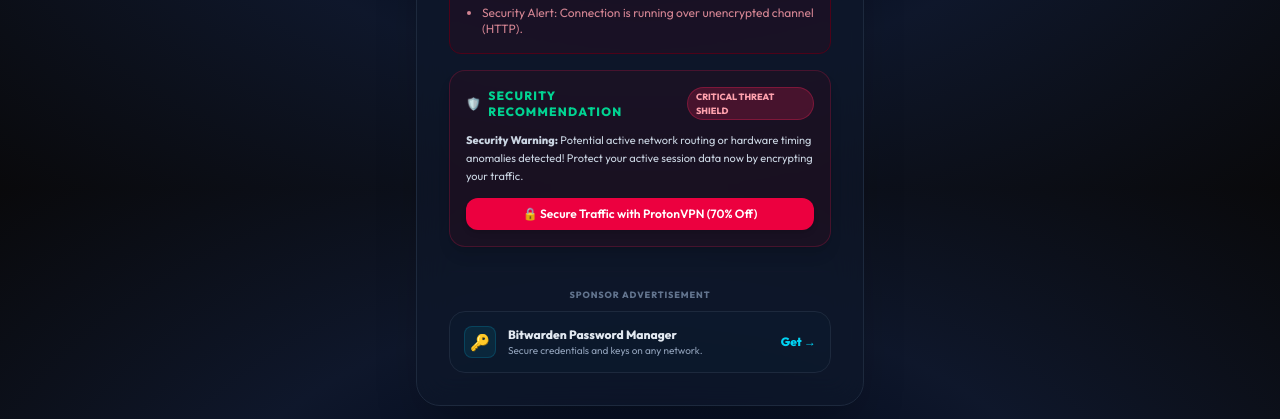
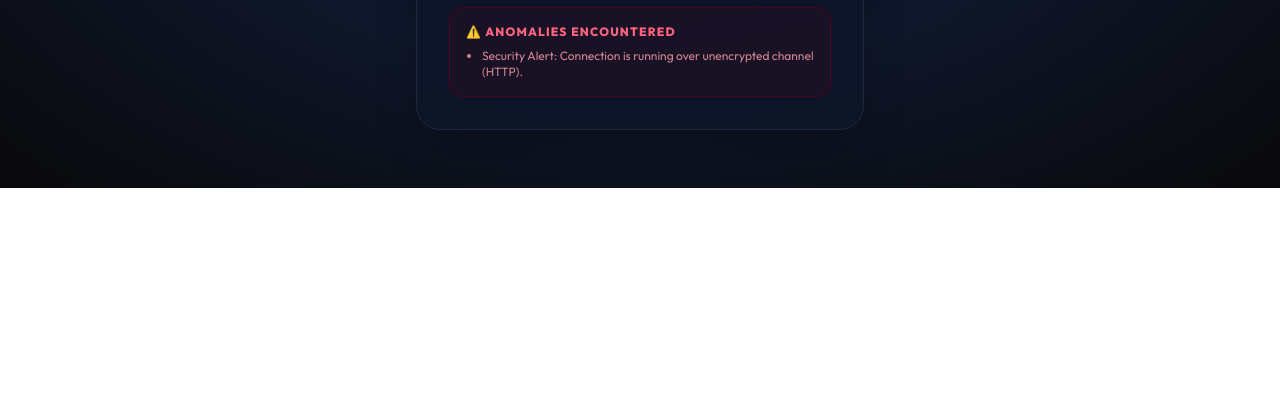
Before and after one commit to okothb/preflight-wifi-checker, a browser extension: page public/index.html in a window 1280 px wide. Shown: the part 612-1031 px from the top of the page. After the commit the page ends 800 px from the top, so only its background shows below. Drawn offline with nearby package versions, Linux system fonts and the light colour scheme; no server answers.

Commit message:
feat: Hide monetization recommendation card and sponsor banner

```diff
--- a/public/index.html
+++ b/public/index.html
@@ -235,8 +235,8 @@
             </a>
         </div>
 
-        <!-- Direct-Sold Sponsor Banner Slot (Groundwork) -->
-        <div id="sponsor-banner" class="mt-6 pt-4 border-t border-slate-900/60 flex flex-col items-center text-center">
+        <!-- Direct-Sold Sponsor Banner Slot (Groundwork - Hidden for future activation) -->
+        <div id="sponsor-banner" class="hidden mt-6 pt-4 border-t border-slate-900/60 flex flex-col items-center text-center">
             <span class="text-[9px] uppercase tracking-widest text-slate-500 font-bold mb-2.5">SPONSOR ADVERTISEMENT</span>
             <a href="https://your-sponsor-link-placeholder.com" target="_blank" rel="noopener noreferrer" class="group flex items-center justify-between w-full p-3.5 rounded-2xl bg-cyan-950/10 hover:bg-cyan-950/20 border border-slate-800 hover:border-cyan-500/20 transition-all duration-300">
                 <div class="flex items-center gap-3">
@@ -540,7 +540,8 @@
                 title.className = "text-2xl font-black tracking-tight text-emerald-400 mb-1";
                 desc.textContent = "No routing anomalies, TLS modifications, or diagnostic warnings found.";
 
-                // Show Freemium Companion Shield Upgrade Offer
+                // Show Freemium Companion Shield Upgrade Offer (Disabled for now - keeping code for future integration)
+                /*
                 const isExtensionLinked = document.documentElement.hasAttribute('data-whonmywifi-extension-installed') && !new URLSearchParams(window.location.search).has('force-standalone');
                 if (!isExtensionLinked) {
                     mitigationCard.className = "mt-4 p-4 rounded-2xl bg-emerald-950/10 border border-emerald-500/20 text-left space-y-3 shadow-lg block";
@@ -553,6 +554,8 @@
                 } else {
                     mitigationCard.className = "hidden"; // Hide if premium extension is already linked
                 }
+                */
+                mitigationCard.className = "hidden";
             } else {
                 iconBox.className = "w-28 h-28 rounded-full bg-rose-500/10 border border-rose-500 flex items-center justify-center text-rose-500 shadow-[0_0_40px_rgba(239,68,68,0.2)]";
                 iconBox.innerHTML = `<svg class="w-14 h-14" fill="none" stroke="currentColor" stroke-width="1.5" viewBox="0 0 24 24"><path stroke-linecap="round" stroke-linejoin="round" d="M12 9v2m0 4h.01m-6.938 4h13.856c1.54 0 2.502-1.667 1.732-3L13.732 4c-.77-1.333-2.694-1.333-3.464 0L3.34 16c-.77 1.333.192 3 1.732 3z"/></svg>`;
@@ -560,7 +563,8 @@
                 title.className = "text-2xl font-black tracking-tight text-rose-500 mb-1";
                 desc.textContent = "Diagnostic scan has flagged potential routing proxy or hardware anomalies.";
 
-                // Show VPN Affiliate Threat Mitigation Card
+                // Show VPN Affiliate Threat Mitigation Card (Disabled for now - keeping code for future integration)
+                /*
                 mitigationCard.className = "mt-4 p-4 rounded-2xl bg-rose-950/20 border border-rose-500/20 text-left space-y-3 shadow-lg block";
                 mitigationBadge.textContent = "Critical Threat Shield";
                 mitigationBadge.className = "text-[9px] font-bold bg-rose-500/20 text-rose-300 px-2 py-0.5 rounded-full border border-rose-500/30 uppercase";
@@ -568,6 +572,8 @@
                 mitigationLink.textContent = "🔒 Secure Traffic with ProtonVPN (70% Off)";
                 mitigationLink.href = "https://your-vpn-affiliate-link-placeholder.com";
                 mitigationLink.className = "block w-full py-2 bg-rose-600 hover:bg-rose-500 text-white font-semibold text-xs rounded-xl shadow-md transition-all text-center transform active:scale-95 cursor-pointer";
+                */
+                mitigationCard.className = "hidden";
             }
         }
     </script>
```
